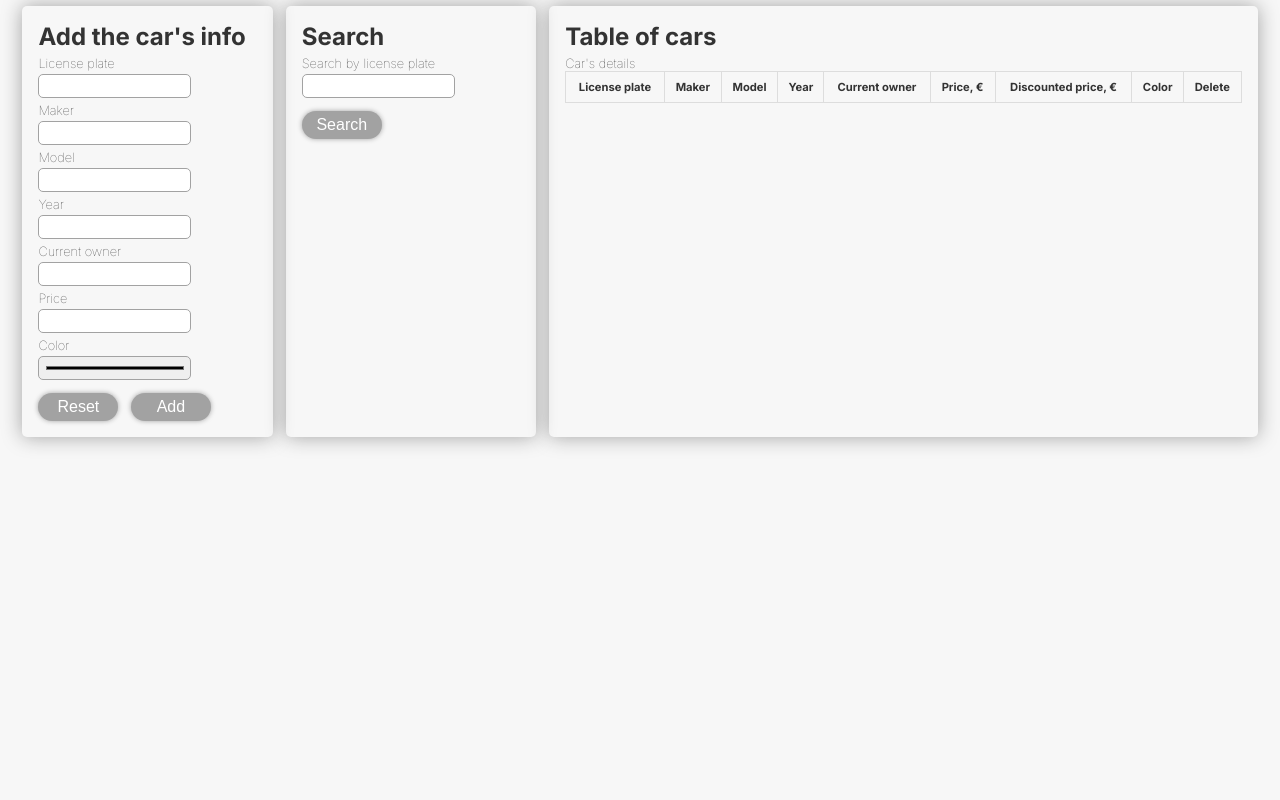
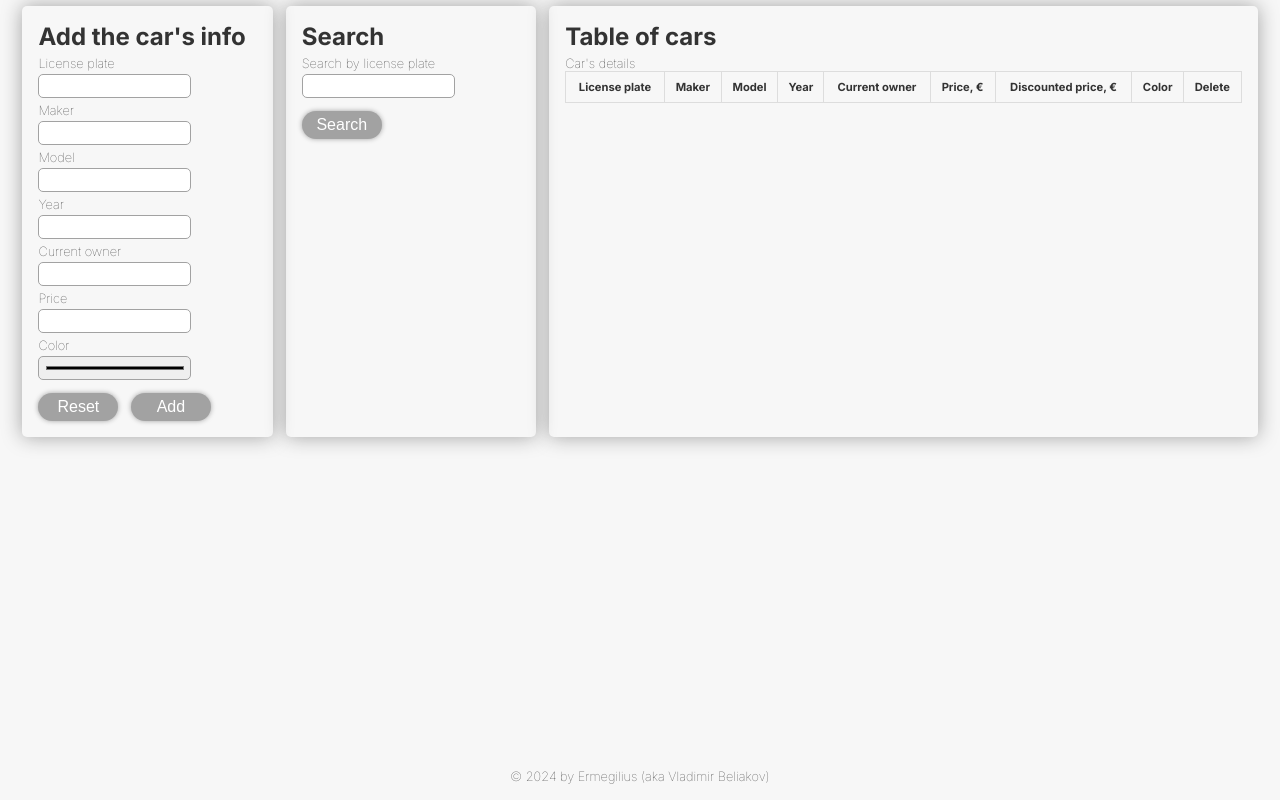
Before and after one commit to Ermegilius/cars, a plain HTML site: page index.html in a window 1280 px wide. Drawn offline with Linux system fonts and the light colour scheme.

Commit message:
add: footer with current year

```diff
--- a/index.html
+++ b/index.html
@@ -76,6 +76,12 @@
             </table>
         </div>
     </div>
+
+    <footer>
+        <p>&copy; <span id="thisYear">year</span> by Ermegilius (aka Vladimir Beliakov)</p>
+    </footer>
+
+
     <script src="https://cdnjs.cloudflare.com/ajax/libs/tinycolor/1.4.1/tinycolor.min.js"></script>
     <script src="script.js"></script>
 </body>
--- a/script.js
+++ b/script.js
@@ -1,4 +1,6 @@
 'use strict';
+
+
 const carsList = [];
 const searchResult = document.querySelector('#searchResult');//gets the form of search result, use it to hide/unhide later (hidden by default)
 const addCarForm = document.querySelector('#addCarForm')//get form with all inputs to add a car
@@ -202,6 +204,9 @@ function searchCar(event) {
     }
 }
 
+//get current year for copyright in the footer:
+document.getElementById("thisYear").innerText = new Date().getFullYear();
+
 addCarForm.addEventListener('submit', addCar);
 searchCarForm.addEventListener('submit', searchCar);
 window.addEventListener('load', loadCarsFromLocalStorage);
--- a/style.css
+++ b/style.css
@@ -81,11 +81,10 @@ button {
     box-shadow: 0 0 5px #a2a2a2;
 }
 
-button:hover{
+button:hover {
     background-color: #e6e6e6;
     color: #525252;
     outline: 2px solid #4078C0;
-
 }
 
 button.delete {
@@ -118,7 +117,7 @@ input {
 input:active, input:focus {
     outline: 2px solid #4078C0;;
     background-color: #ffffff;
-  }
+}
 
 label {
     margin-top: .3rem;
@@ -139,7 +138,7 @@ td, th {
     font-size: .7rem;
 }
 
-  tr:nth-child(even) {
+tr:nth-child(even) {
     background-color: #dddddd;
 }
 
@@ -151,6 +150,21 @@ td, th {
     font-size: 1rem;
     white-space: pre-line;
     line-height: 1rem;
+}
+
+footer {
+    position: fixed;
+    left: 0;
+    bottom: 1rem;
+    width: 100%;
+}
+
+footer p, footer span {
+    font-weight: 100;
+    font-size: .8rem;
+    width: 100vw;
+    text-align: center;
+    margin-top: 1rem;
 }
 
 .hidden {
```
